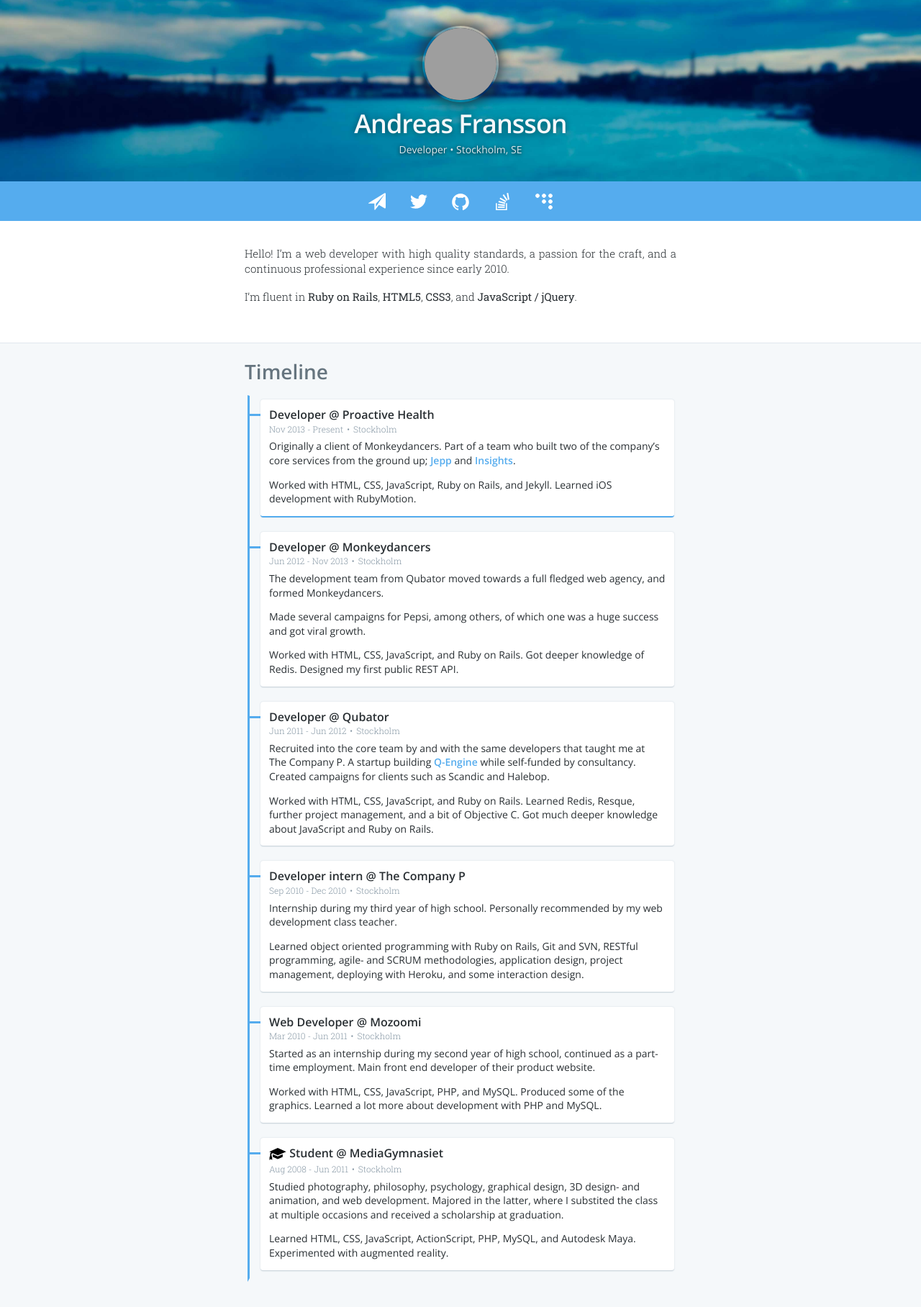
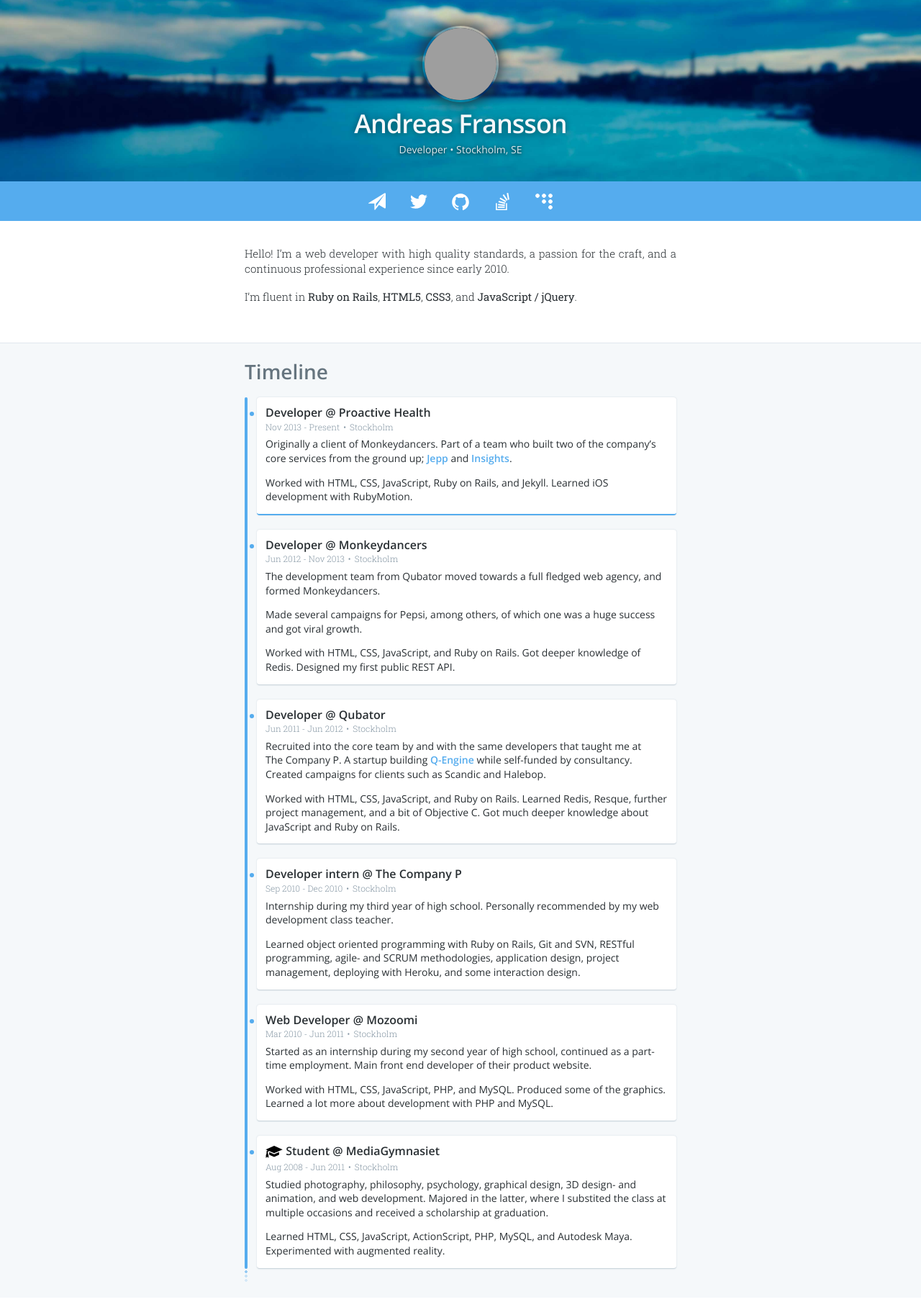
Before and after one commit to zykadelic/zykadelic.github.io, a Jekyll site: the page built from index.html, in a window 1280 px wide. Shown: the whole page at 72% size. Built offline with Jekyll 4.4.1, drawn with Linux system fonts in a browser that asks for light colours; grey boxes are pictures that could not be loaded.

Commit message:
update timeline border/indicator style

```diff
--- a/_sass/_layout.scss
+++ b/_sass/_layout.scss
@@ -111,35 +111,74 @@ body {
 }
 
 .timeline {
-	padding: 5px 0 10px 15px;
-	margin: 13px 0 15px 4px;
-	border: 0 solid transparent;
-	border-width: 1px 3px 5px;
-	border-left-color: $color-primary;
+	$indicator-size: 4px;
+
+	position: relative;
 	list-style: none;
+	padding-left: 17px;
+
+	&::before {
+		content: '';
+		position: absolute;
+		top: 0;
+		left: 0;
+		display: block;
+		width: $indicator-size;
+		height: 100%;
+		background: $color-primary;
+		border-radius: $indicator-size / 2;
+	}
+	// Ellipsis-style ending of &::before
+	&::after {
+		$gradient-size: $indicator-size / 2;
+		$background-offset: $gradient-size / 2;
+		$background-size: $indicator-size * 1.5;
+		$margin: 1px;
+
+		content: '';
+		position: absolute;
+		top: 100%;
+		left: 0;
+		display: block;
+		width: $indicator-size;
+		height: $background-size * 3;
+		background:
+			radial-gradient(rgba($color-primary, .6) $gradient-size, transparent $gradient-size),
+			radial-gradient(rgba($color-primary, .3) $gradient-size, transparent $gradient-size),
+			radial-gradient(rgba($color-primary, .2) $gradient-size, transparent $gradient-size);
+		background-position:
+			(-$background-offset) $margin,
+			(-$background-offset) ($background-size + $margin),
+			(-$background-offset) ($background-size * 2 + $margin);
+		background-size: $background-size $background-size;
+		background-repeat: no-repeat;
+	}
 }
 .timeline-item {
 	position: relative;
 	display: block;
 	padding: 10px 12px 14px;
+	margin-bottom: 20px;
 	border-bottom: 1px solid $color-grayLight;
 	@include border-radius(4px);
 	background: $color-white;
-	@include box-shadow(0 0 2px $color-grayLight);
+	@include box-shadow(0 0 2px 0 $color-grayLight);
 
-	& + & { margin-top: 20px; }
-	&:before {
+	&.present {
+		border-bottom-width: 2px;
+		border-bottom-color: $color-primary;
+	}
+	&::before {
 		content: '';
 		position: absolute;
 		top: 20px;
 		right: 100%;
 		display: block;
-		width: 15px;
-		border-bottom: 3px solid $color-primary;
-	}
-	&.present {
-		border-bottom-width: 2px;
-		border-bottom-color: $color-primary;
+		width: 6px;
+		height: 6px;
+		background: $color-primary;
+		border-radius: 100%;
+		margin-right: 4px;
 	}
 }
 .timeline-item-title {
```
